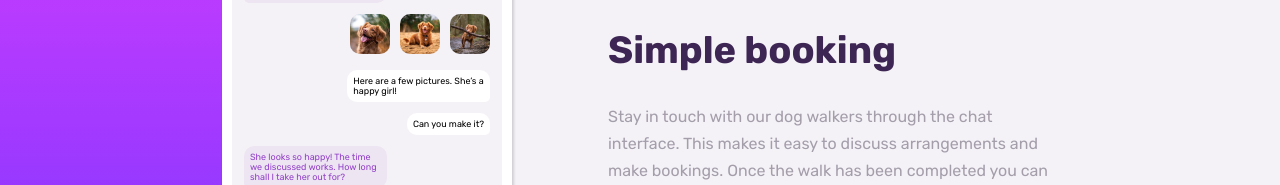
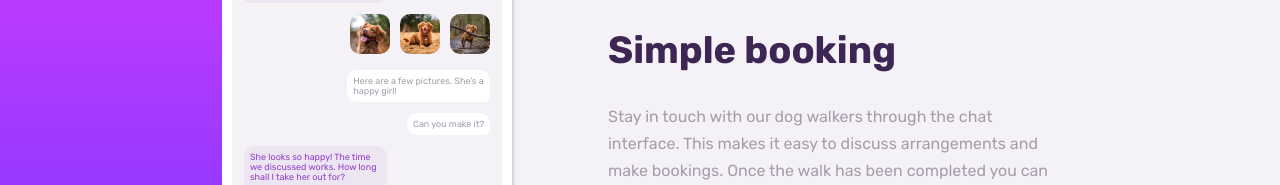
Before and after one commit to amraudi/FrontendMentor-chat-app, a plain HTML site: page index.html in a window 1280 px wide. Shown: the part 304-489 px from the top of the page. Drawn offline with Linux system fonts and the light colour scheme.

Commit message:
change color in chat

```diff
--- a/style.css
+++ b/style.css
@@ -213,7 +213,7 @@ p {
   border-radius: 10px 10px 10px 5px;
 }
 .the-right {
-  color: #000;
+  color: var(--Dark-Grayish-Violet);
   background-color: var(--White);
   border-radius: 10px 10px 5px 10px;
   align-self: flex-end;
```
